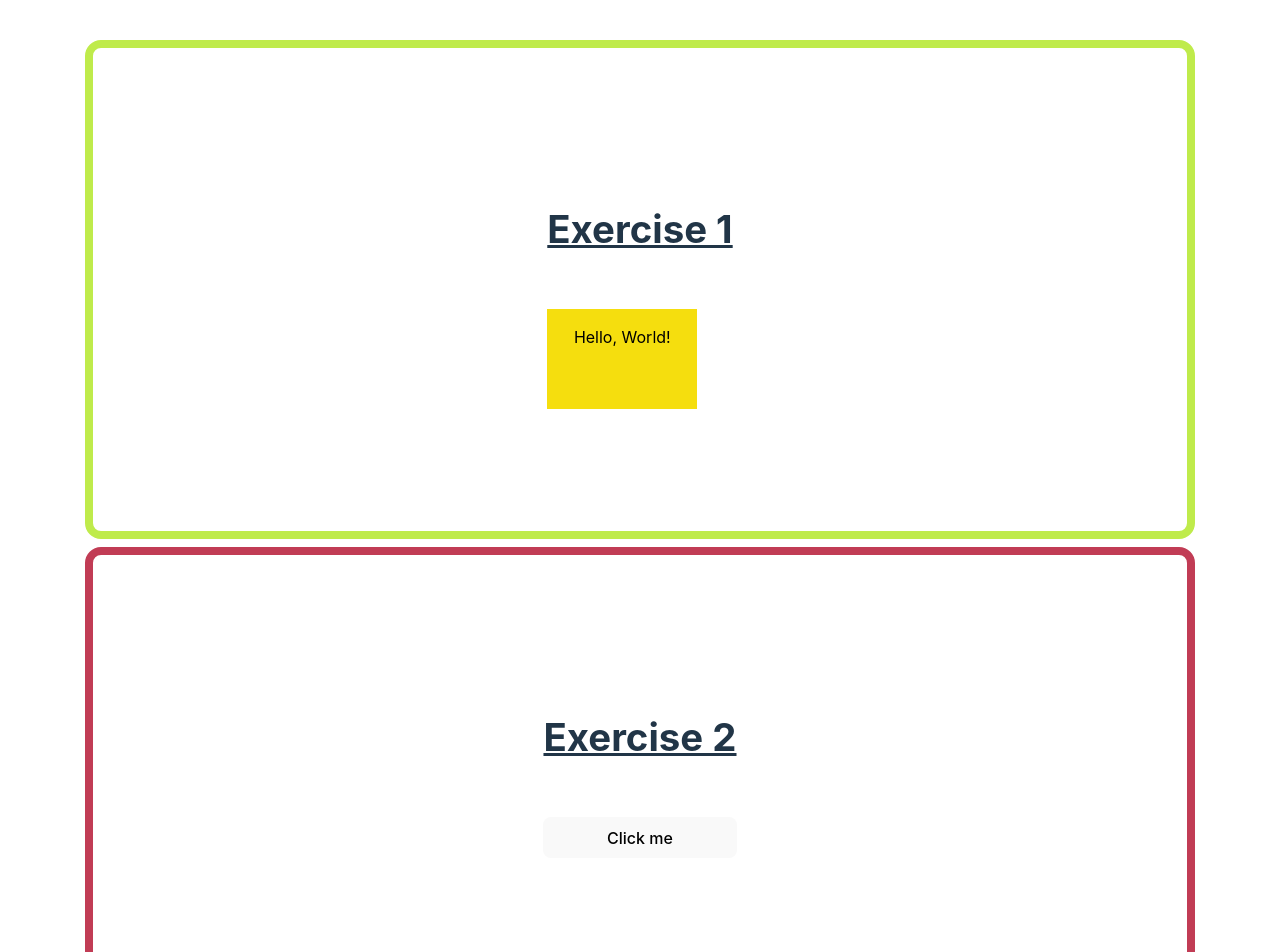
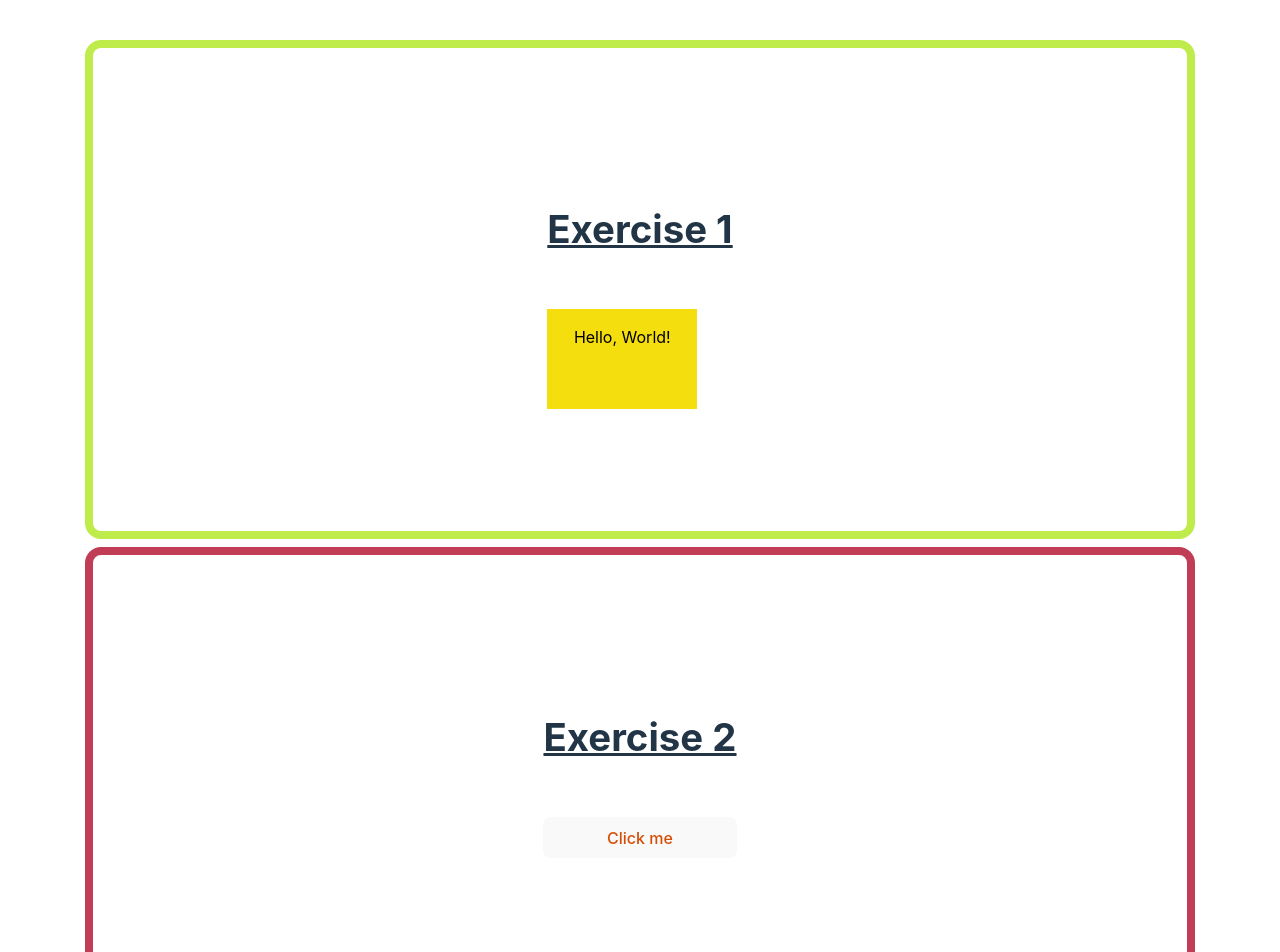
Before and after one commit to Eon4/react-exercise, a React (Vite) app in the folder react-øvelse/: page / in a window 1280 px wide. Shown: the top 952 px of the page. Built offline with nearby package versions, Linux system fonts and the light colour scheme; no server answers.

Commit message:
update on 2

```diff
--- a/react-øvelse/src/components/exercise2/exercise2.jsx
+++ b/react-øvelse/src/components/exercise2/exercise2.jsx
@@ -1,10 +1,12 @@
 import { Wrapper } from "../wrapper/wrapper";
+import style from "../exercise2/exercise2.module.scss";
+
 
 export function Exercise2(){
 
     return (
         <Wrapper title="Exercise 2">
-            <button onClick={() => alert('Clicked!')}>Click me</button>
+            <button className={style.buttonMe} onClick={() => alert('You Clicked!')}>Click me</button>
         </Wrapper>
     )
 }
--- a/react-øvelse/src/components/exercise2/exercise2.module.scss
+++ b/react-øvelse/src/components/exercise2/exercise2.module.scss
@@ -0,0 +1,8 @@
+
+.buttonMe{
+    color: rgb(212, 77, 5);
+}
+
+.buttonMe:hover{
+    color: #eee7e7;
+}
```
